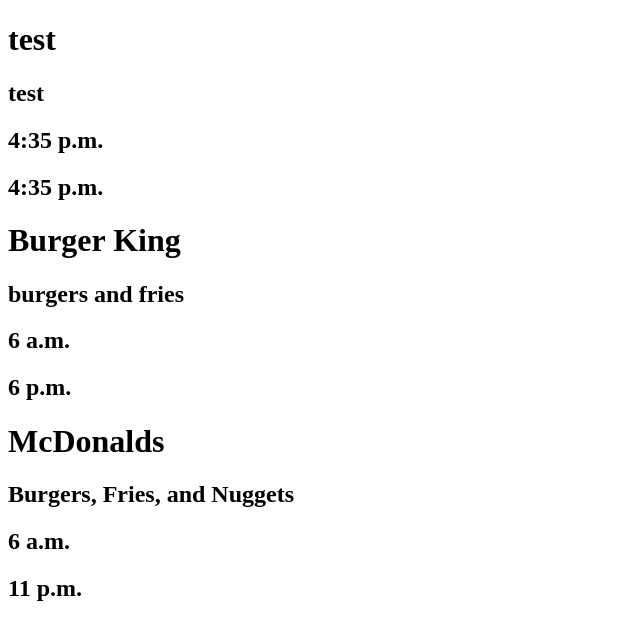
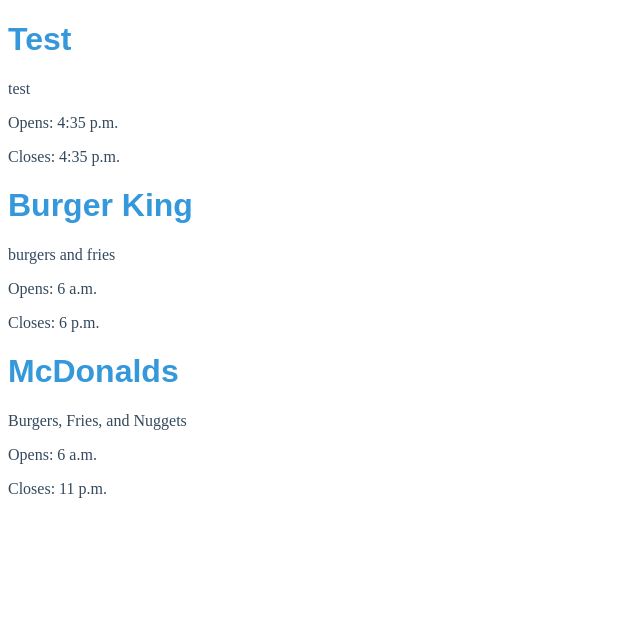
Before and after one commit to aalzamel/foodhub, a Django app: a page that uses restaurants/templates/restaurant_list.html in a window 1280 px wide. Shown: the top 640 px of the page, without its empty margins (0-640 px from the left). Run offline with Django 3.2, Linux system fonts and the light colour scheme; data comes from the database, SQL or seed files in the repository; both versions use the stored data as it was after the commit.

Commit message:
modified the styling of the list and detail pages

```diff
--- a/restaurants/templates/restaurant_list.html
+++ b/restaurants/templates/restaurant_list.html
@@ -2,13 +2,37 @@
 <html>
 <head>
 	<title></title>
+	<style>
+		h1 {
+			text-transform: capitalize;
+			font-family: sans-serif;
+			color: #3498db;
+		}
+		h4 {
+			font-family: sans-serif;
+			color: #34495e;
+			text-transform: lowercase;
+		}
+		a:visited {
+			color: #3498db;
+			text-decoration: none;
+		}
+		a {
+			color: #3498db;
+			text-decoration: none;
+		}
+		p {
+			color: #34495e;
+
+		}
+	</style>
 </head>
 <body>
 {% for x in objects_list %}
 <h1> {{x.name}} </h1>
-<h2> {{x.description}}</h2>
-<h2> {{x.opening_time}}</h2>
-<h2> {{x.closing_time}}</h2>
+<p> {{x.description}}</p>
+<p> Opens: {{x.opening_time}}</p>
+<p> Closes: {{x.closing_time}}</p>
 {% endfor %}
 </body>
 </html>
```
Also changed, not shown: restaurants/templates/restaurant_detail.html (+25 -0 lines), db.sqlite3.
